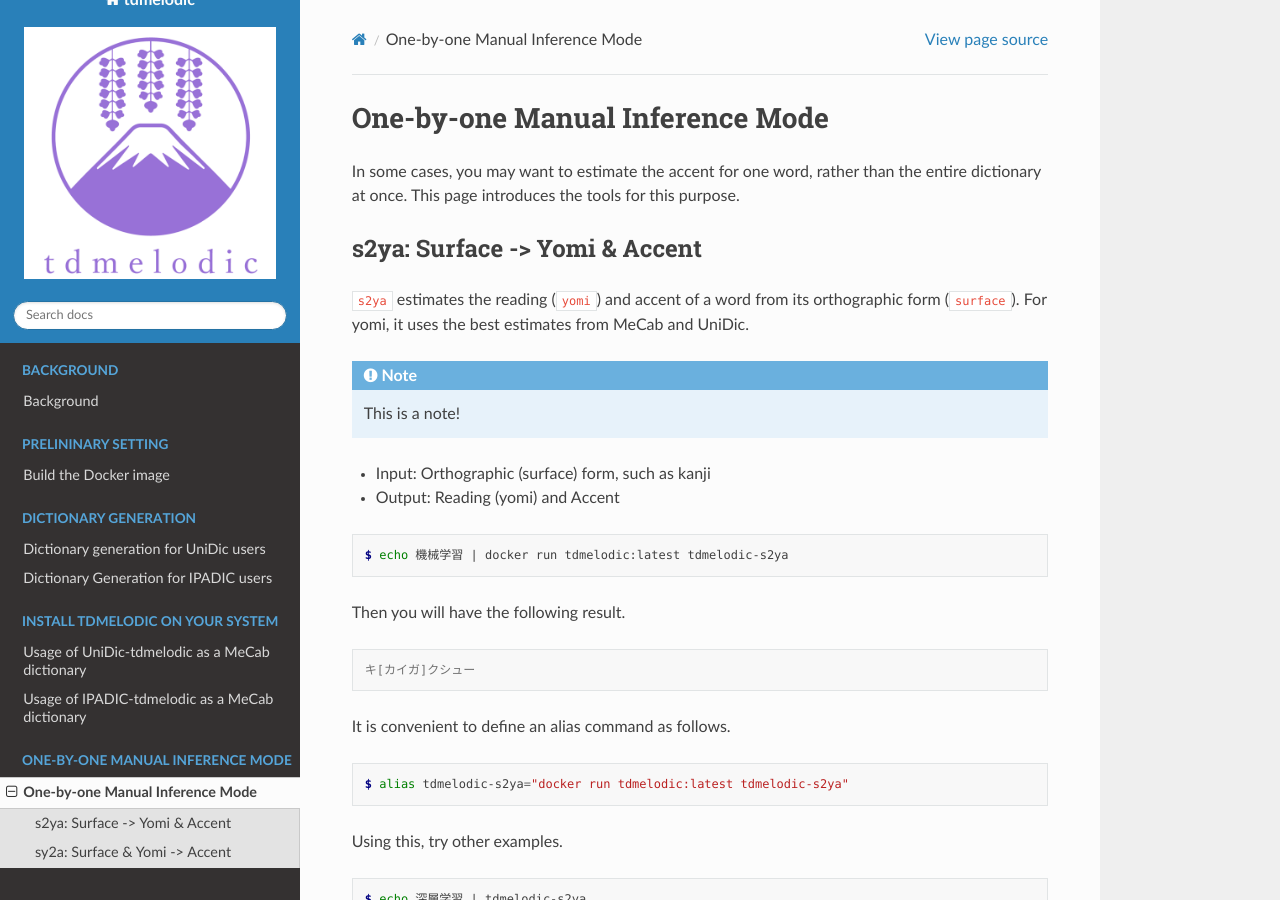
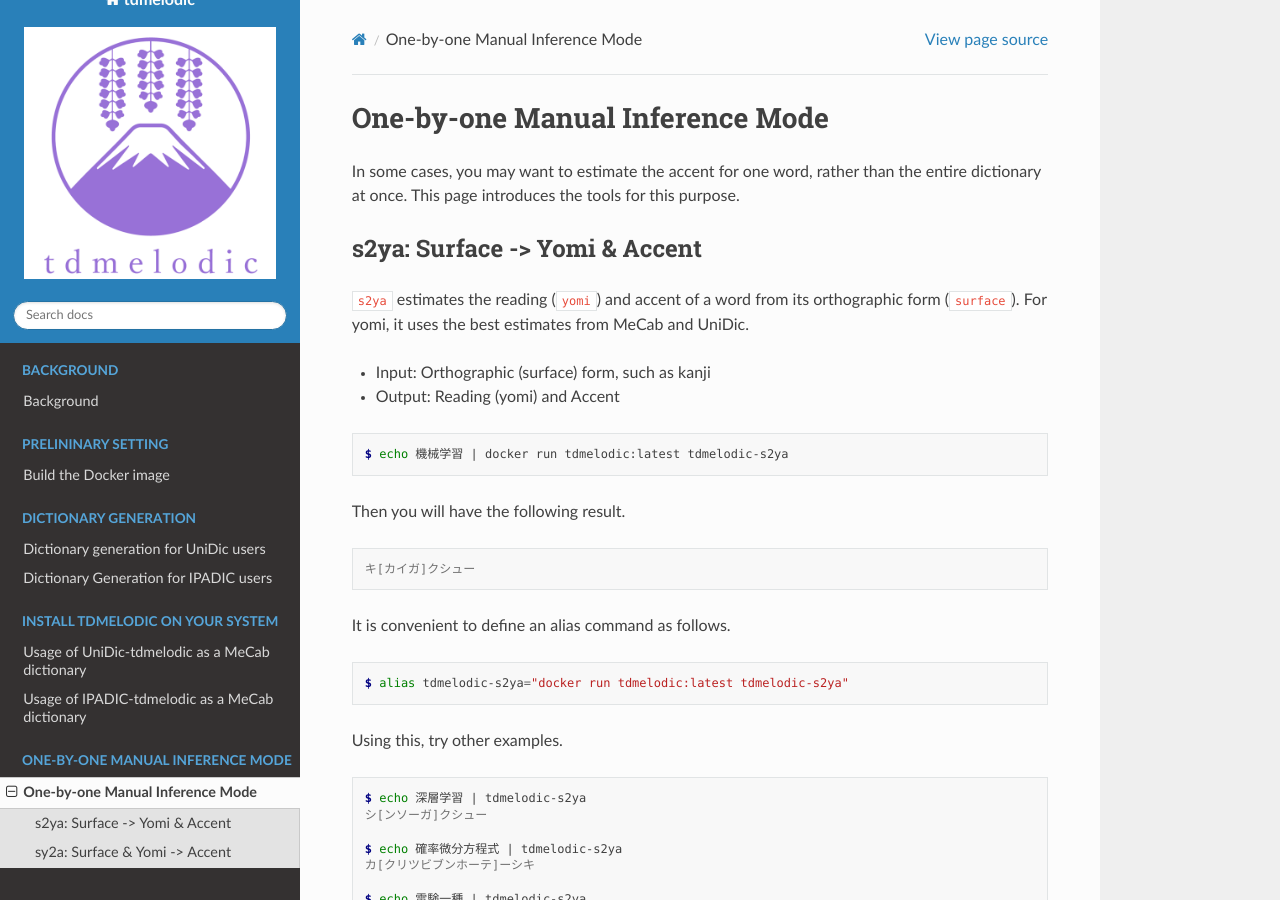
Before and after one commit to PKSHATechnology-Research/tdmelodic, a Sphinx documentation site: the page built from docs/pages/onebyone.rst, in a window 1280 px wide and 900 px high. Built offline with Sphinx 7.4.7 and the Read the Docs theme 2.0.0, drawn with Linux system fonts in a browser that asks for light colours.

Commit message:
remove a comment block, update makefile (python version compatibility)

```diff
--- a/docs/pages/onebyone.rst
+++ b/docs/pages/onebyone.rst
@@ -11,9 +11,6 @@ s2ya: Surface -> Yomi & Accent
 
 ``s2ya`` estimates the reading (``yomi``) and accent of a word from its orthographic form (``surface``).
 For yomi, it uses the best estimates from MeCab and UniDic.
-
-.. note::
-    This is a note!
 
 - Input: Orthographic (surface) form, such as kanji
 - Output: Reading (yomi) and Accent
--- a/docs/requirements.txt
+++ b/docs/requirements.txt
@@ -1,2 +1,3 @@
 Sphinx==4.0.2
 myst-parser==0.15.1
+sphinx_rtd_theme
```
Also changed, not shown: 1 other file.
